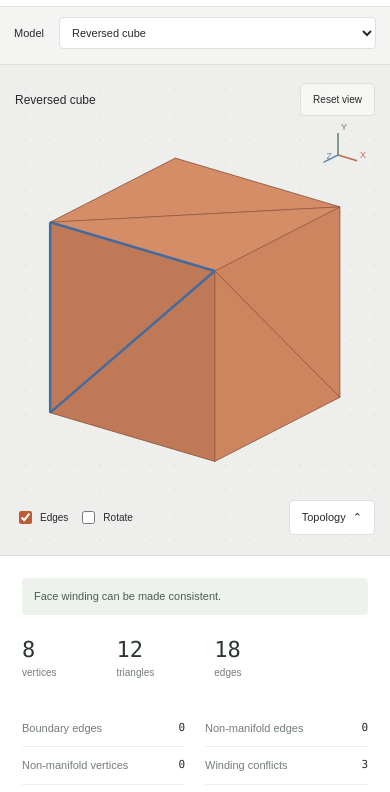
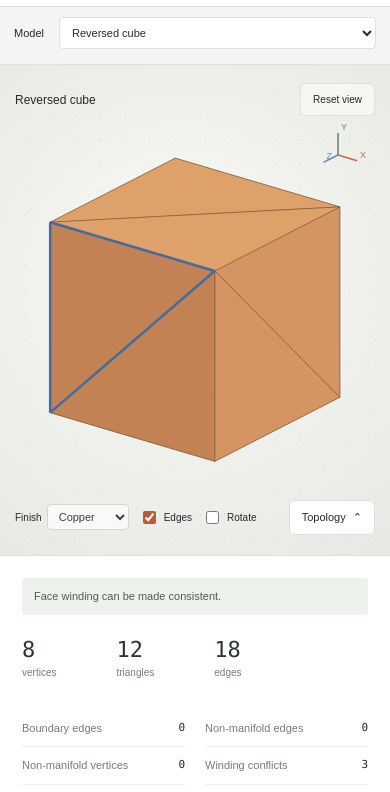
Before and after one commit to Michaelhoang8/mesh-pavilion, a website with bundled scripts: page index.html in a window 390 px wide. Shown: the part 51-843 px from the top of the page. Built offline with nearby package versions, Linux system fonts and the light colour scheme.

Commit message:
Add selectable studio finishes and responsive facet highlights

```diff
--- a/app.js
+++ b/app.js
@@ -41,6 +41,8 @@ worker.onmessage = ({ data }) => {
   page = 0;
   enable(true);
   render();
+  if (!matchMedia("(prefers-reduced-motion: reduce)").matches)
+    canvas.animate([{ opacity: 0.5 }, { opacity: 1 }], { duration: 300 });
   $("status").textContent = ignored.length
     ? "OBJ directives ignored: " + ignored.join(", ") + "."
     : "";
@@ -215,7 +217,17 @@ function draw() {
   canvas.width = Math.round(width * dpr);
   canvas.height = Math.round(height * dpr);
   ctx.setTransform(dpr, 0, 0, dpr, 0, 0);
-  ctx.fillStyle = "#eeefec";
+  const studio = ctx.createRadialGradient(
+    width * 0.45,
+    height * 0.4,
+    0,
+    width * 0.5,
+    height * 0.5,
+    Math.max(width, height) * 0.8,
+  );
+  studio.addColorStop(0, "#fafaf7");
+  studio.addColorStop(1, "#e2e5df");
+  ctx.fillStyle = studio;
   ctx.fillRect(0, 0, width, height);
   ctx.fillStyle = "#d3d7d1";
   for (let y = 25; y < height; y += 25)
@@ -272,17 +284,38 @@ function draw() {
         : ctx.moveTo(points[v].x, points[v].y),
     );
     ctx.closePath();
-    ctx.fillStyle =
-      "rgb(" +
-      Math.round(145 + light * 86) +
-      "," +
-      Math.round(77 + light * 81) +
-      "," +
-      Math.round(49 + light * 68) +
-      ")";
+    const finish = $("finish").value;
+    const palette = {
+      copper: [
+        [133, 65, 38],
+        [247, 186, 124],
+      ],
+      porcelain: [
+        [142, 157, 155],
+        [249, 250, 235],
+      ],
+      graphite: [
+        [32, 44, 53],
+        [154, 179, 191],
+      ],
+    }[finish];
+    const specular =
+      Math.pow(Math.abs(0.22 * n[0] + 0.33 * n[1] + 0.918 * n[2]), 24) * 0.38;
+    const rgb = palette[0].map((base, index) =>
+      Math.min(
+        255,
+        base + (palette[1][index] - base) * light + specular * (255 - base),
+      ),
+    );
+    ctx.fillStyle = `rgb(${rgb.map(Math.round).join(",")})`;
     ctx.fill();
     if ($("wire").checked) {
-      ctx.strokeStyle = "#824d3699";
+      ctx.strokeStyle =
+        finish === "copper"
+          ? "#74462e88"
+          : finish === "porcelain"
+            ? "#667d7888"
+            : "#101e2b99";
       ctx.lineWidth = 0.9;
       ctx.stroke();
     }
@@ -374,6 +407,11 @@ $("next").onclick = () => {
   edgeList();
 };
 $("wire").onchange = draw;
+$("finish").onchange = () => {
+  draw();
+  if (!matchMedia("(prefers-reduced-motion: reduce)").matches)
+    canvas.animate([{ opacity: 0.6 }, { opacity: 1 }], { duration: 250 });
+};
 $("reset-camera").onclick = () => {
   yaw = -0.65;
   pitch = 0.4;
--- a/index.html
+++ b/index.html
@@ -67,6 +67,13 @@
           aria-label="Triangle mesh. Drag to orbit, arrow keys rotate, plus and minus zoom."
         ></canvas>
         <div class="view-tools">
+          <label class="finish-control"
+            >Finish<select id="finish">
+              <option value="copper">Copper</option>
+              <option value="porcelain">Porcelain</option>
+              <option value="graphite">Graphite</option>
+            </select></label
+          >
           <label><input type="checkbox" id="wire" checked /> Edges</label
           ><label><input type="checkbox" id="spin" /> Rotate</label
           ><button
--- a/style.css
+++ b/style.css
@@ -644,4 +644,32 @@ footer {
   }
 }
 
-.actions .primary:hover:not(:disabled){background:#a8492b}
+.actions .primary:hover:not(:disabled) {
+  background: #a8492b;
+}
+.finish-control {
+  display: flex;
+  align-items: center;
+  gap: 7px;
+}
+.finish-control select {
+  border: 1px solid #d3d7d1;
+  border-radius: 4px;
+  padding: 5px 7px;
+  background: #ffffffb3;
+  font: 11px Arial;
+  color: #394341;
+  max-width: 100px;
+}
+@media (max-width: 700px) {
+  .view-tools {
+    flex-wrap: wrap;
+    gap: 10px;
+  }
+  .finish-control {
+    font-size: 10px;
+  }
+  .finish-control select {
+    max-width: 90px;
+  }
+}
```
Also changed, not shown: README.md, docs/porcelain.png (added), docs/workbench.png.
